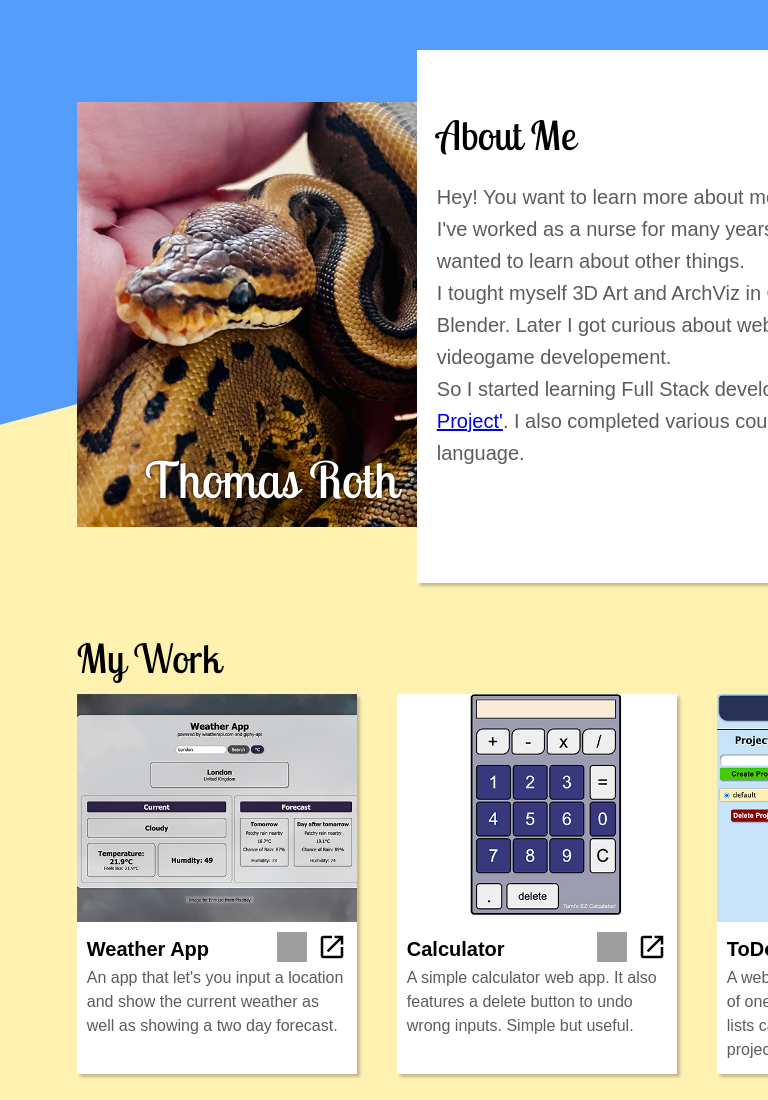
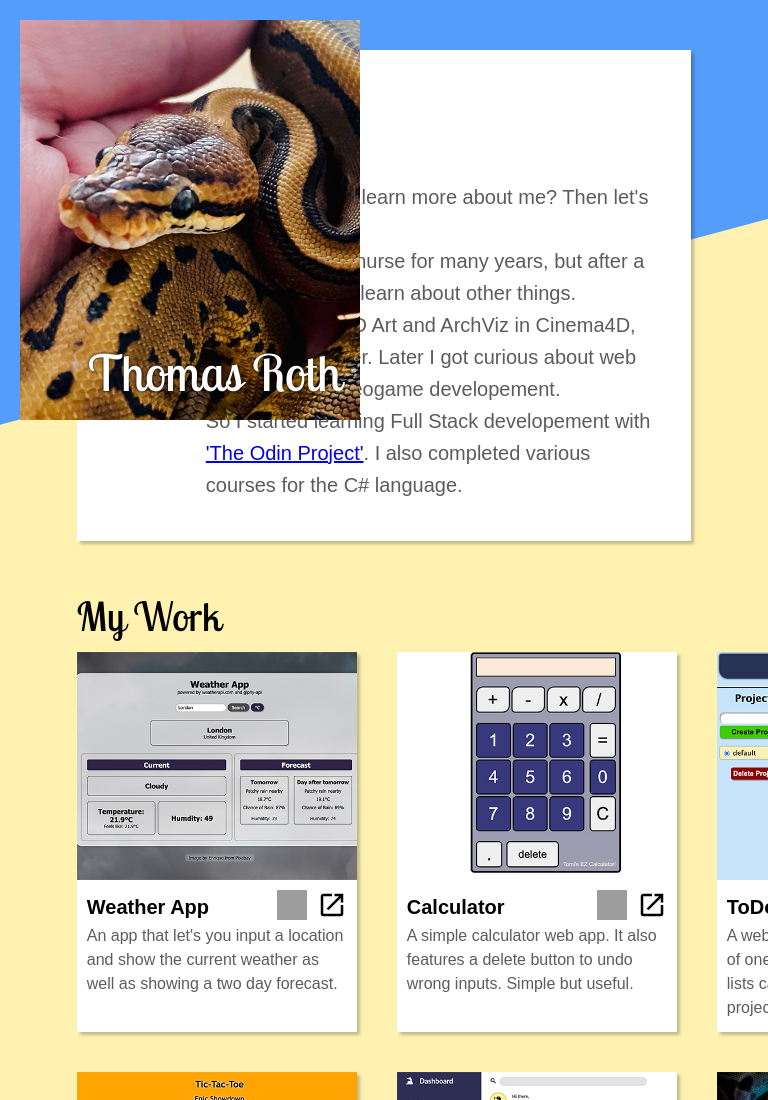
Before and after one commit to TRed91/Odin-Homepage, a plain HTML site: page index.html in a window 768 px wide. Shown: the top 1100 px of the page. Drawn offline with Linux system fonts and the light colour scheme; grey boxes are pictures that could not be loaded.

Commit message:
commit before layout changes

```diff
--- a/index.html
+++ b/index.html
@@ -14,6 +14,8 @@
             <div class="image-text">Thomas Roth</div>
         </div>
         <div class="about-container">
+            <span class="about-placeholder"></span>
+            <div class="about-wrapper">
                 <h1 class="about">About Me</h1>
                 <p class="about-text">Hey! You want to learn more about me?
                     Then let's go. <br>I've worked as a nurse for many years,
@@ -25,6 +27,7 @@
                 </p>
                 <div class="icons">
                     <a href="https://github.com/TRed91" aria-label="github link"><img src="https://cdn.jsdelivr.net/gh/devicons/devicon@latest/icons/github/github-original.svg" height="50px" width="50px"/></a>
+                </div>
             </div>
         </div>
     </header>
--- a/style.css
+++ b/style.css
@@ -85,8 +85,6 @@ body::before{
 
 .about-container {
     display: flex;
-    flex-direction: column;
-    gap: 20px;
 
     background-color: white;
     min-width: 600px;
@@ -95,6 +93,12 @@ body::before{
     height: 60%;
 
     box-shadow: 3px 3px 3px #0000003c;
+}
+
+.about-wrapper {
+    display: flex;
+    flex-direction: column;
+    gap: 20px;
 }
 
 .about {
@@ -256,3 +260,27 @@ footer > img {
 .phonenumber > img, .mail > img {
     filter: invert(100%) sepia(0%) saturate(7500%) hue-rotate(268deg) brightness(107%) contrast(100%);
 }
+
+/*Tablet Layout*/
+@media (min-width: 760px) and (max-width: 1024px) {
+    .image-container {
+        position: absolute;
+        top: 20px;
+        left: 20px;
+    }
+
+    .header-img {
+        height: 400px;
+    }
+
+    .icons {
+        display: none;
+    }
+
+    .about-placeholder {
+        display: inline-block;
+        width: 300px;
+        height: 200px;
+    }
+
+}
```
Lines whose indentation alone changed are shown as unchanged.
